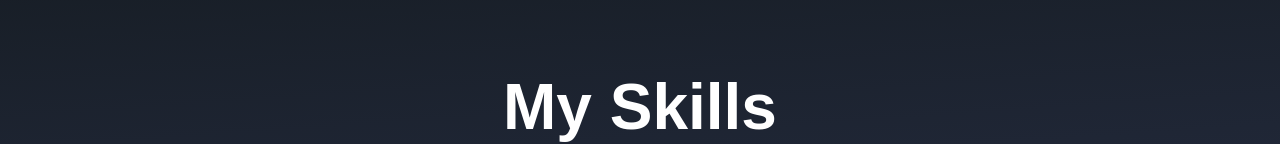
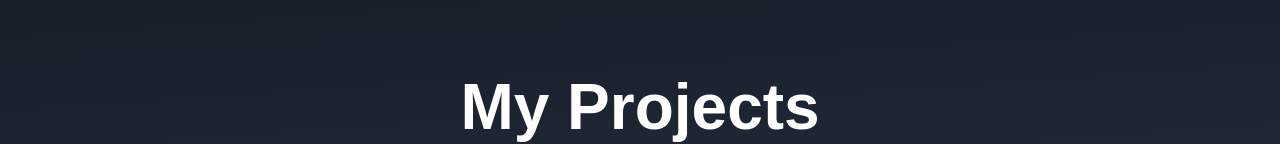
Before and after one commit to vaishnav/vaishnavsh, a React (Vite) app in the folder vaishnavsh/: page / in a window 1280 px wide. Shown: the part 644-788 px from the top of the page. Built offline with nearby package versions, Linux system fonts and the light colour scheme; a web font is replaced by a local one.

Commit message:
made a skills component and will work on deployment

```diff
--- a/vaishnavsh/src/components/Home/Home.scss
+++ b/vaishnavsh/src/components/Home/Home.scss
@@ -57,7 +57,3 @@
         }
     }
 }
-
-.mid-section {
-
-}
--- a/vaishnavsh/src/components/Home/Home.tsx
+++ b/vaishnavsh/src/components/Home/Home.tsx
@@ -3,8 +3,8 @@ import { Link } from "react-router-dom";
 import './Home.scss'
 import Table from '../Table/Table'
 import Contact from '../Contact/Contact';
-import Heading from '../Heading/Heading';
 import Projects from '../Projects/Projects';
+import Skills from '../Skills/Skills';
 
 import { FiMail } from 'react-icons/fi';
 import { FiLinkedin } from 'react-icons/fi';
@@ -41,15 +41,9 @@ const Home = () => {
           <Table></Table>
         </div>
       </div>
-      <div className="container mid-section">
-        <Heading header='My Skills' info='I like to build things on the WEB and 3D Space'></Heading>
-      </div>
-      <div>
-        <Projects></Projects>
-      </div>
-      <div>
-        <Contact></Contact>
-      </div>
+      {/* <Skills></Skills> */}
+      <Projects></Projects>
+      <Contact></Contact>
     </>
   )
 }
--- /dev/null
+++ b/vaishnavsh/src/components/Skills/Skills.tsx
@@ -0,0 +1,14 @@
+import React from 'react'
+import Heading from '../Heading/Heading'
+
+import './Skills.scss'
+
+const Skills = () => {
+  return (
+    <div className="container">
+      <Heading header='My Skills' info='I like to build things on the WEB and 3D Space'></Heading>
+    </div>
+  )
+}
+
+export default Skills
```
Also changed, not shown: vaishnavsh/src/components/Skills/Skills.scss (added).
